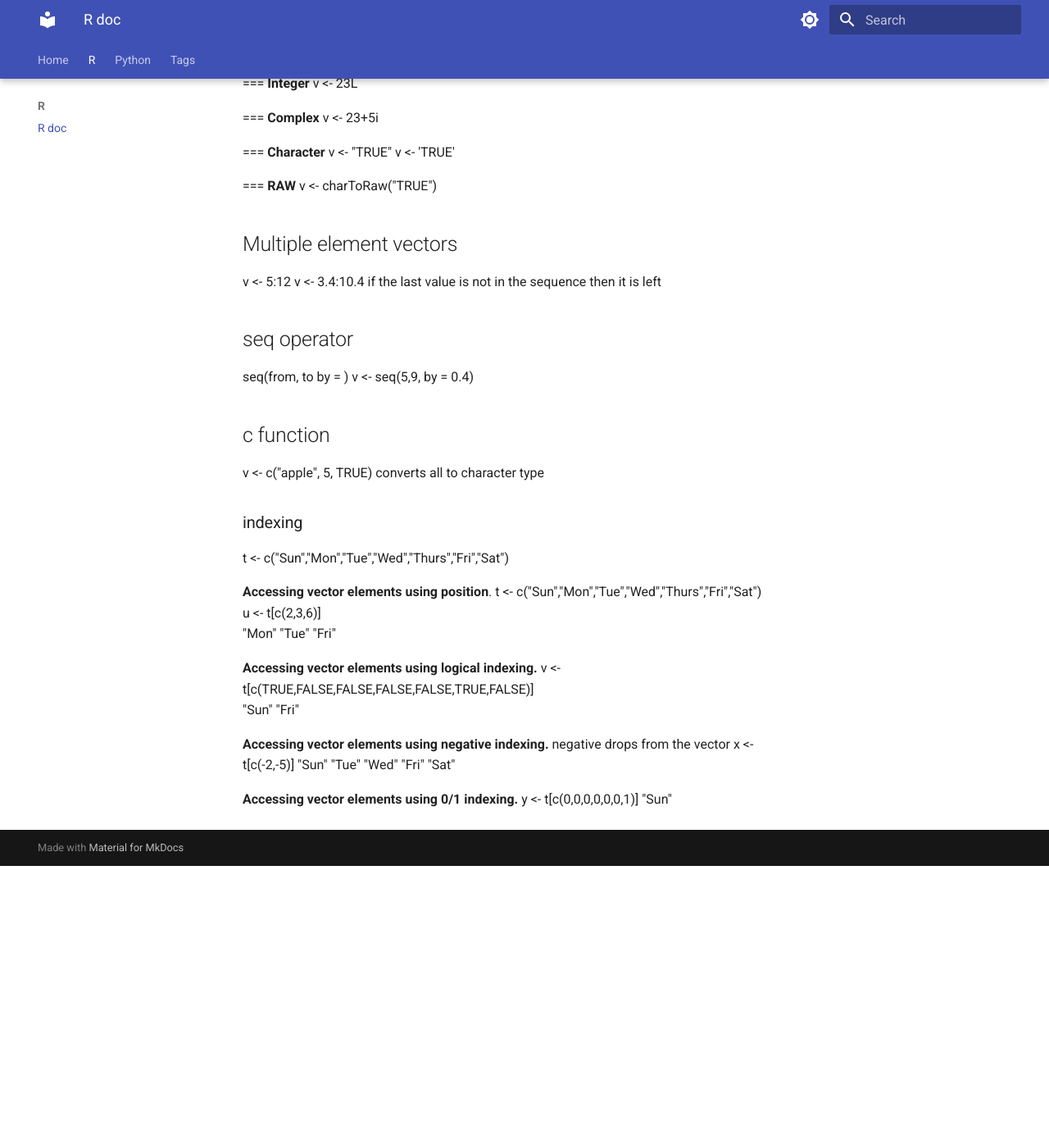
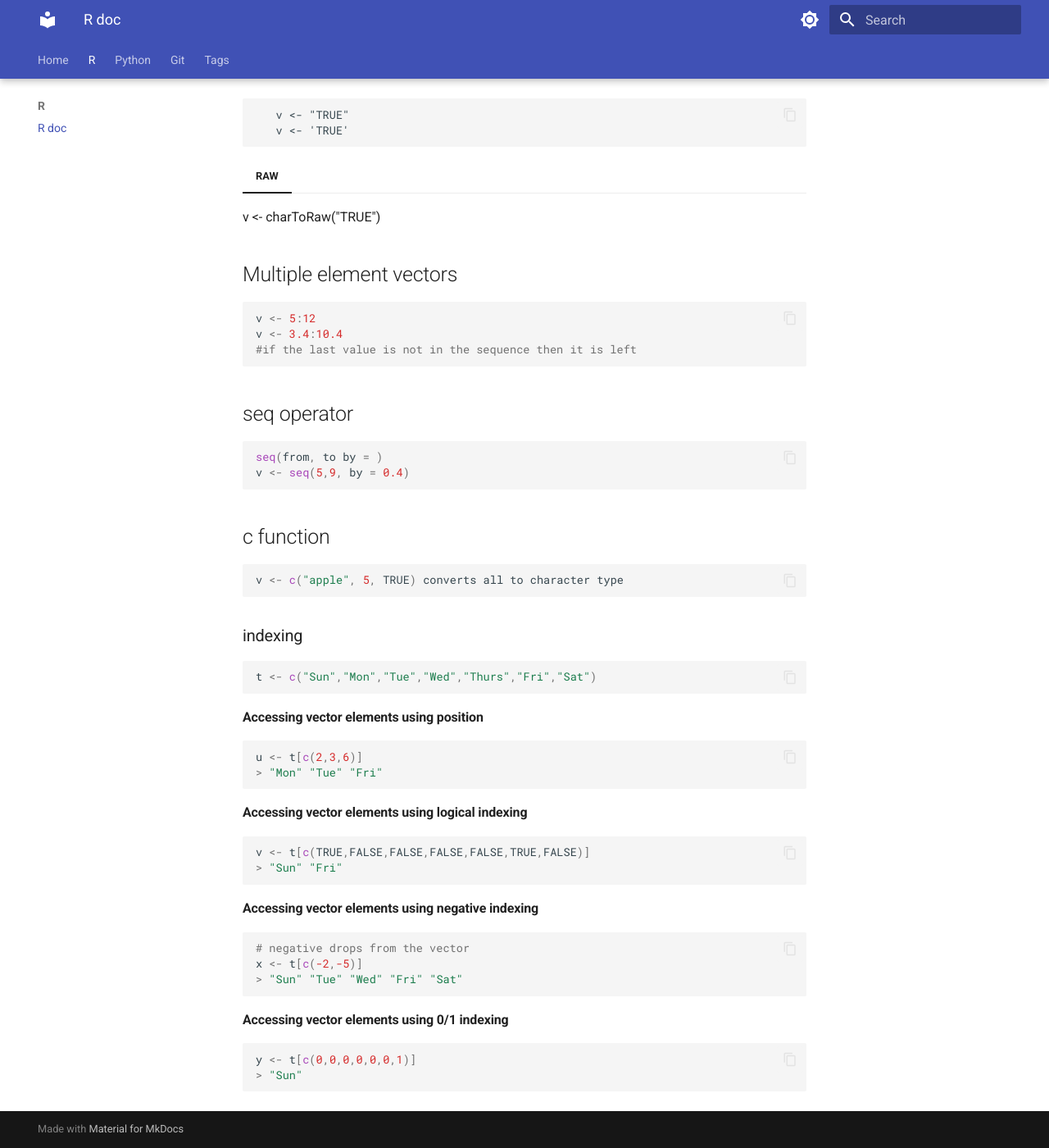
Before and after one commit to TrevorCl/mkdocs, an MkDocs documentation site: the page built from docs/r/R doc.md, in a window 1280 px wide and 1400 px high, scrolled down 806 px. Shown: the whole window at 82% size. Built offline with MkDocs 1.6.1 and Material for MkDocs 9.7.7, drawn with Linux system fonts in a browser that asks for light colours; before the commit the page ends 1862 px from its top, so only the background shows below that.

Commit message:
dev git page

````diff
--- a/docs/r/R doc.md
+++ b/docs/r/R doc.md
@@ -32,54 +32,70 @@ The simplest of these objects is the vector object and there are six data types
 
 Even when you write a single value it is a vector of length 1
 
-=== **Logical**
+=== "Logical"
     v<- TRUE
 
-=== **Numeric**
+=== "Numeric"
     v <- 23.8
 
-=== **Integer**
+=== "Integer"
     v <- 23L
 
-=== **Complex**
+=== "Complex"
     v <- 23+5i
 
-=== **Character**
+=== "Character"
+```
    v <- "TRUE"
    v <- 'TRUE'
-
-=== **RAW**
+```
+=== "RAW"
    v <- charToRaw("TRUE")
 
 ## Multiple element vectors
+```r
 v <- 5:12
 v <- 3.4:10.4
-if the last value is not in the sequence then it is left
+#if the last value is not in the sequence then it is left
+```
 
 ## seq operator
+```r
 seq(from, to by = )
 v <- seq(5,9, by = 0.4)
+```
 
 ## c function
+```r
 v <- c("apple", 5, TRUE) converts all to character type
+```
 
 ### indexing
+```r
 t <- c("Sun","Mon","Tue","Wed","Thurs","Fri","Sat")
+```
 
-**Accessing vector elements using position**.
-t <- c("Sun","Mon","Tue","Wed","Thurs","Fri","Sat")
+#### Accessing vector elements using position
+```r
 u <- t[c(2,3,6)]
- "Mon" "Tue" "Fri"
+> "Mon" "Tue" "Fri"
+```
 
-**Accessing vector elements using logical indexing.**
+#### Accessing vector elements using logical indexing
+```r
 v <- t[c(TRUE,FALSE,FALSE,FALSE,FALSE,TRUE,FALSE)]
-"Sun" "Fri"
+> "Sun" "Fri"
+```
 
-**Accessing vector elements using negative indexing.**
-negative drops from the vector
+#### Accessing vector elements using negative indexing
+```r
+# negative drops from the vector
 x <- t[c(-2,-5)]
-"Sun" "Tue" "Wed" "Fri" "Sat"
+> "Sun" "Tue" "Wed" "Fri" "Sat"
+```
 
-**Accessing vector elements using 0/1 indexing.**
+#### Accessing vector elements using 0/1 indexing
+```r
 y <- t[c(0,0,0,0,0,0,1)]
-"Sun"
+> "Sun"
+```
--- a/mkdocs.yml
+++ b/mkdocs.yml
@@ -64,4 +64,6 @@ nav:
     - Modules: python/modules.md
     - Local environment: python/venv.md
     - fastapi: python/fastapi/introduction.md
+  - Git:
+    - Overview: git/index.md
   - Tags: tags.md
````
Also changed, not shown: docs/git/index.md (added, +91 -0 lines).
